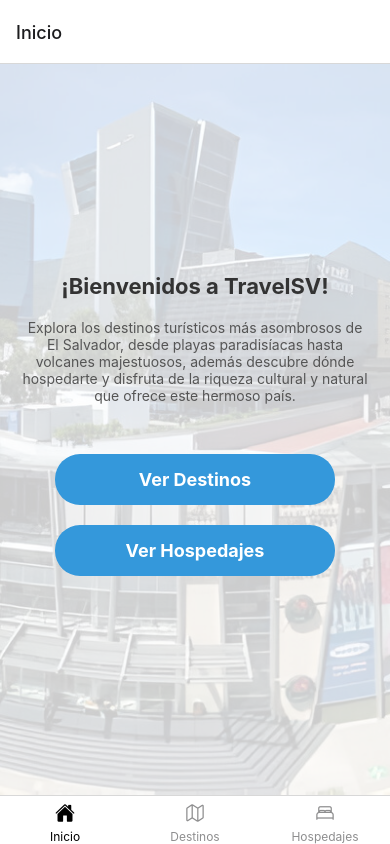
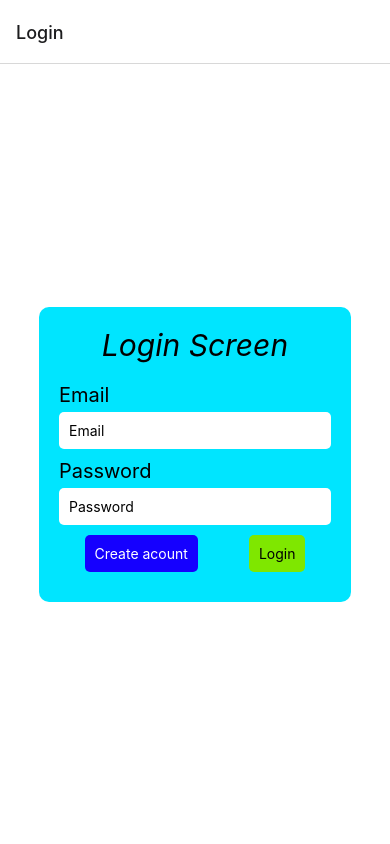
Before and after one commit to KeyzerG/Travel-SV, a React Native app in the folder TravelSV/: screen /Inicio in a window 390 px wide. Built offline with nearby package versions, Linux system fonts and the light colour scheme.

Commit message:
creacion de inicio de sesion

```diff
--- a/TravelSV/App.js
+++ b/TravelSV/App.js
@@ -2,10 +2,212 @@
 import { NavigationContainer } from '@react-navigation/native'; // Importa NavigationContainer
 import TabNavigator from '../TravelSV/Screens/TabNavigator'; // Importa el TabNavigator
 
+import {
+  StyleSheet,
+  Text,
+  View,
+  TextInput,
+  Alert,
+  TouchableOpacity,
+} from "react-native";
+import {
+  getAuth,
+  createUserWithEmailAndPassword,
+  signInWithEmailAndPassword,
+
+} from "firebase/auth";
+import { initializeApp } from "firebase/app";
+import { firebaseConfig } from "./firebase";
+import { createNativeStackNavigator } from "@react-navigation/native-stack";
+import { useNavigation } from "@react-navigation/native";
+
+
+
+
+const Stack = createNativeStackNavigator();
+const app = initializeApp(firebaseConfig);
+const auth = getAuth(app);
+
+
+function CreateAccountScreen() {
+  const [email, setEmail] = React.useState("");
+  const [password, setPassword] = React.useState("");
+
+  const navigation = useNavigation();
+
+  const handleCreateAccount = () => {
+    createUserWithEmailAndPassword(auth, email, password)
+      .then((userCredential) => {
+        console.log("acount created");
+        Alert.alert("Success", "Account created successfully");
+        alert("Account created successfully");
+        const user = userCredential.user;
+        console.log(user);
+        navigation.navigate("Login");
+      })
+      .catch((error) => {
+        console.log(error);
+        Alert.alert("Error", error.message);
+        alert("Error", "usuario o contraseña incorrecta");
+      });
+  };
+
+  return (
+    <View style={styles.container}>
+      <View style={styles.formulario}>
+        <Text style={styles.tema}>Create Account</Text>
+        <Text style={styles.TextInput}>Email</Text>
+        <TextInput
+          value={email}
+          onChangeText={setEmail}
+          placeholder="Email"
+          keyboardType="email-address"
+          style={styles.formularioInput}
+        />
+        <Text style={styles.TextInput}>Password</Text>
+        <TextInput
+          value={password}
+          onChangeText={setPassword}
+          placeholder="Password"
+          secureTextEntry
+          style={styles.formularioInput}
+        />
+        <View style={styles.containerButtons}>
+          <TouchableOpacity
+            onPress={handleCreateAccount}
+            style={styles.buttonCreate}
+          >
+            <Text style={{ color: "white" }}>Create acount</Text>
+          </TouchableOpacity>
+        </View>
+        <TouchableOpacity onPress={() => navigation.navigate("Login")}>
+          <Text style={{ color: "blue" }}>back to Login</Text>
+        </TouchableOpacity>
+      </View>
+    </View>
+  );
+}
+
+function LoginScreen() {
+  const [email, setEmail] = React.useState("");
+  const [password, setPassword] = React.useState("");
+
+
+
+  const navigation = useNavigation();
+
+  const handleLogin = () => {
+    signInWithEmailAndPassword(auth, email, password)
+      .then((userCredential) => {
+        console.log("login successful");
+        Alert.alert("Success", "Login successful");
+        alert("Login successful");
+        const user = userCredential.user;
+        console.log(user);
+        navigation.navigate("Home");
+      })
+      .catch((error) => {
+        console.log(error);
+        Alert.alert("Error", error.message);
+        alert("Error", "usuario o contraseña incorrecta");
+      });
+  };
+
+  return (
+    <View style={styles.container}>
+      <View style={styles.formulario}>
+        <Text style={styles.tema}>Login Screen</Text>
+        <Text style={styles.TextInput}>Email</Text>
+        <TextInput
+          value={email}
+          onChangeText={setEmail}
+          placeholder="Email"
+          keyboardType="email-address"
+          style={styles.formularioInput}
+        />
+        <Text style={styles.TextInput}>Password</Text>
+        <TextInput
+          value={password}
+          onChangeText={setPassword}
+          placeholder="Password"
+          secureTextEntry
+          style={styles.formularioInput}
+        />
+        <View style={styles.containerButtons}>
+          <TouchableOpacity
+            onPress={() => navigation.navigate("CreateAccount")}
+            style={styles.buttonCreate}
+          >
+            <Text style={{ color: "white" }}>Create acount</Text>
+          </TouchableOpacity>
+          <TouchableOpacity onPress={handleLogin} style={styles.buttonLogin}>
+            <Text>Login</Text>
+          </TouchableOpacity>
+
+        </View>
+      </View>
+    </View>
+  );
+}
+
 export default function App() {
   return (
     <NavigationContainer>
-      <TabNavigator />
+      <Stack.Navigator initialRouteName="Login">
+        <Stack.Screen name="Login" component={LoginScreen} />
+        <Stack.Screen name="CreateAccount" component={CreateAccountScreen} />
+        <Stack.Screen name="Home" component={TabNavigator} />
+      </Stack.Navigator>
     </NavigationContainer>
   );
 }
+
+const styles = StyleSheet.create({
+  container: {
+    flex: 1,
+    backgroundColor: "#fff",
+    alignItems: "center",
+    justifyContent: "center",
+  },
+  tema: {
+    fontSize: 30,
+    marginBottom: 20,
+    fontStyle: "italic",
+    textAlign: "center",
+  },
+  formulario: {
+    width: "80%",
+    backgroundColor: "#00e5ff",
+    padding: 20,
+    borderRadius: 10,
+  },
+  TextInput: {
+    fontSize: 20,
+    marginBottom: 5,
+  },
+
+  formularioInput: {
+    backgroundColor: "#fff",
+    padding: 10,
+    borderRadius: 5,
+    marginBottom: 10,
+  },
+  containerButtons: {
+    flexDirection: "row",
+    justifyContent: "space-around",
+  },
+  buttonCreate: {
+    backgroundColor: "#1500ff",
+    padding: 10,
+    borderRadius: 5,
+    alignItems: "center",
+    marginBottom: 10,
+  },
+  buttonLogin: {
+    backgroundColor: "#7fe700",
+    padding: 10,
+    borderRadius: 5,
+    alignItems: "center",
+    marginBottom: 10,
+  },
+});
--- /dev/null
+++ b/TravelSV/firebase.js
@@ -0,0 +1,10 @@
+
+
+export const firebaseConfig = {
+    apiKey: "AIzaSyAH07eFLpCWlbMDE9awynrfc_NfKp30-5U",
+    authDomain: "travelsv-4c529.firebaseapp.com",
+    projectId: "travelsv-4c529",
+    storageBucket: "travelsv-4c529.appspot.com",
+    messagingSenderId: "1028512775202",
+    appId: "1:1028512775202:web:6608dfb763258792939e7b"
+  };
```
Also changed, not shown: TravelSV/package.json (+5 -3 lines), 1 other file (tests, documents, lock files or other folders).
